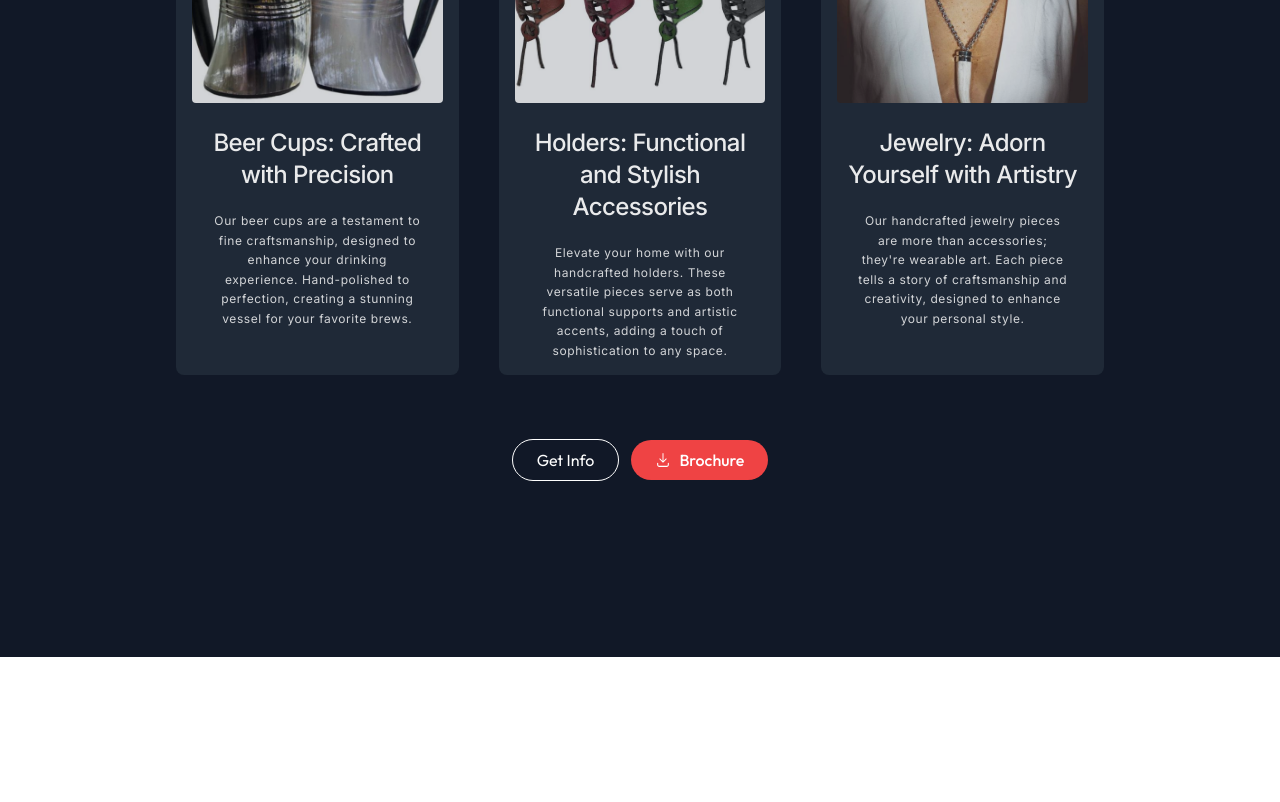
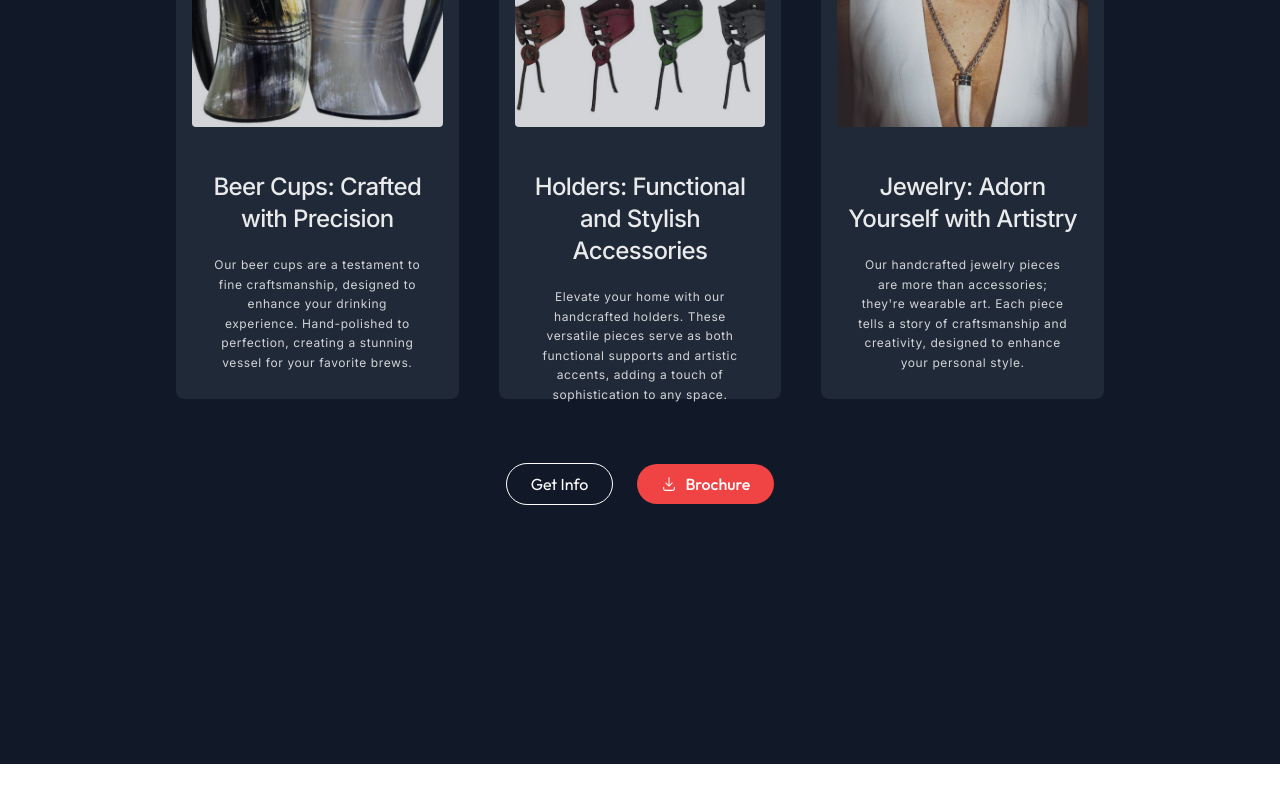
Before and after one commit to saadsalmany/Artwork-Maestro, a Next.js app: page / in a window 1280 px wide. Shown: the part 1620-2422 px from the top of the page. Built offline with nearby package versions, Linux system fonts and the light colour scheme.

Commit message:
collection component done completely

```diff
--- a/app/Components/CollectionSection.js
+++ b/app/Components/CollectionSection.js
@@ -27,7 +27,7 @@ const products = [
 function CollectionSection() {
   return (
     <>
-      <div className="w-full min-h-screen bg-gray-900 text-white mobile:p-8 desktop:p-44 desktop:pt-16 mobile:pb-16  flex-col ">
+      <div className="w-full mobile:h-[220vh] tablet:h-[90vh] desktop:h-[190vh] bg-gray-900 text-white mobile:p-8 tablet:p-16 desktop:p-44 desktop:pt-16 mobile:pb-16  flex-col ">
         <h6
           className="text-center text-xs opacity-50  mb-14 pt-5
     desktop:mb-24"
@@ -36,8 +36,8 @@ function CollectionSection() {
         </h6>
         <div className="w-full h-min flex justify-center items-center">
           <h1
-            className="text-[6.5vw] tablet:text-[8vw]
-      desktop:text-[3vw] desktop:w-[50vw] font-bold mb-4 opacity-90 text-center"
+            className="text-[6.5vw] tablet:text-[4vw]
+      desktop:text-[3vw] desktop:w-[50vw] tablet:w-[70vw] font-bold mb-4 tablet:mb-10 opacity-90 text-center"
           >
             Discover Our <span className="text-primary-red">Handcrafted</span>{" "}
             Hornware Collection
@@ -45,7 +45,7 @@ function CollectionSection() {
         </div>
         <p
           className="mb-8 text-xs  mobile:leading-relaxed tracking-wide
-            desktop:hidden tablet:hidden text-center opacity-80"
+            desktop:hidden tablet:block text-center opacity-80 tablet:text-lg tablet:mb-20 tablet:leading-relaxed "
         >
           At Artwork Maestro, we curate a collection of exquisite hornware
           handcrafted by skilled artisans. Each piece is a unique masterpiece,
@@ -54,9 +54,9 @@ function CollectionSection() {
           hornware.
         </p>
         <p
-          className="mobile:hidden desktop:block tablet:block text-center
+          className="mobile:hidden tablet:hidden desktop:block text-center
         desktop:leading-loose desktop:tracking-wider  desktop:text-xs desktop:mt-7 desktop:px-14
-        desktop:mb-20"
+        desktop:mb-20 "
         >
           At Artwork Maestro, we curate a collection of exquisite hornware
           handcrafted by skilled artisans. Each piece is a unique masterpiece,
@@ -78,29 +78,30 @@ function CollectionSection() {
         </p>
         <div className="grid grid-cols-1 md:grid-cols-3 gap-10 ">
           {products.map((product, index) => (
-            <div key={index} className="bg-gray-800 hover:opacity-80 text-center mobile:h-[48vh] desktop:h-[60vh] p-4 rounded-lg">
+            <div key={index} className="bg-gray-800 hover:opacity-80 text-center mobile:h-[48vh] desktop:h-[60vh] tablet:h-[35vh] p-4 rounded-lg">
               <img
                 src={product.image}
                 alt={product.title}
                 className="w-full h-48 object-cover mb-3 rounded opacity-80"
               />
-              <h2 className="text-xl font-medium desktop:mt-6 opacity-90 desktop:text-2xl desktop:font-medium tracking-tight mobile:mb-5">
+              <h2 className="text-xl font-medium tablet:pt-5 desktop:mt-6 opacity-90 desktop:text-2xl
+                 desktop:font-medium tracking-tight mobile:mb-5">
                 {product.title}
               </h2>
-              <p className="text-[2.5vw] desktop:text-xs desktop:mt-4 desktop:leading-relaxed opacity-80 tracking-wider px-5">
+              <p className="text-[2.5vw] desktop:text-xs desktop:mt-4 tablet:text-xs desktop:leading-relaxed opacity-80 tracking-wider px-5">
                 {product.description}
               </p>
             </div>
           ))}
         </div>
-        <div className="mt-16 flex justify-center items-center md:flex-row mobile:gap-3 ">
+        <div className="mt-16 flex justify-center items-center md:flex-row mobile:gap-6 ">
           <Link href="/">
-            <button class="bg-transparent font-outfit hover:bg-secondary-blue text-white  hover:text-white py-2 px-6 border border-white hover:border-transparent rounded-full">
+            <button class="bg-transparent font-outfit hover:bg-secondary-blue transition-all delay-100 text-white  hover:text-white py-2 px-6 border border-white hover:border-transparent rounded-full">
               Get Info
             </button>
           </Link>
           <Link href="/contact">
-            <button class="bg-primary-red hover:bg-gray-400 text-white font-medium py-2 px-6 font-outfit rounded-full inline-flex items-center">
+            <button class="bg-primary-red hover:bg-gray-400 transition-all delay-100 text-white font-medium py-2 px-6 font-outfit rounded-full inline-flex items-center">
               <RxDownload />
 
               <span className=" font-outfit ml-2">Brochure</span>
--- a/app/Components/Navbar.js
+++ b/app/Components/Navbar.js
@@ -52,7 +52,7 @@ const Navbar = () => {
     <>
       <nav className="fixed w-full desktop:mt-10 mobile:mt-9 z-50 font-light bg-white border-b-[2px] shadow-sm mobile:h-20 font-outfit tablet:h-24 desktop:h-[11vh] py-3">
         <div className="max-w-7xl mx-auto px-6 tablet:px-16 desktop:px-26">
-          <div className="flex justify-between items-center">
+          <div className="flex justify-between items-center mt-1 tablet:mt-2.5 desktop:mt-1">
             <Logo />
 
             <div className="hidden desktop:flex items-center justify-center flex-grow">
```
